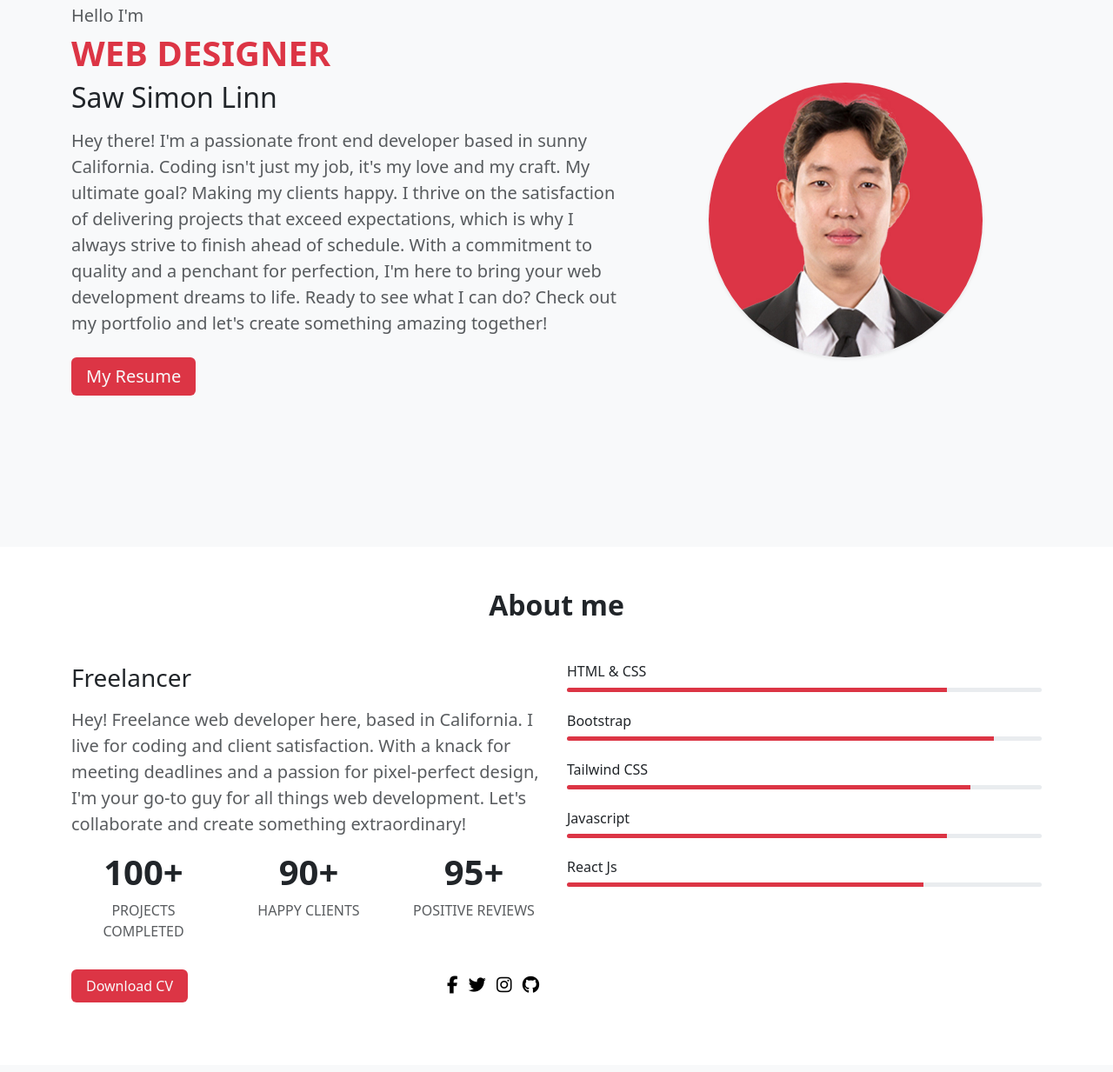
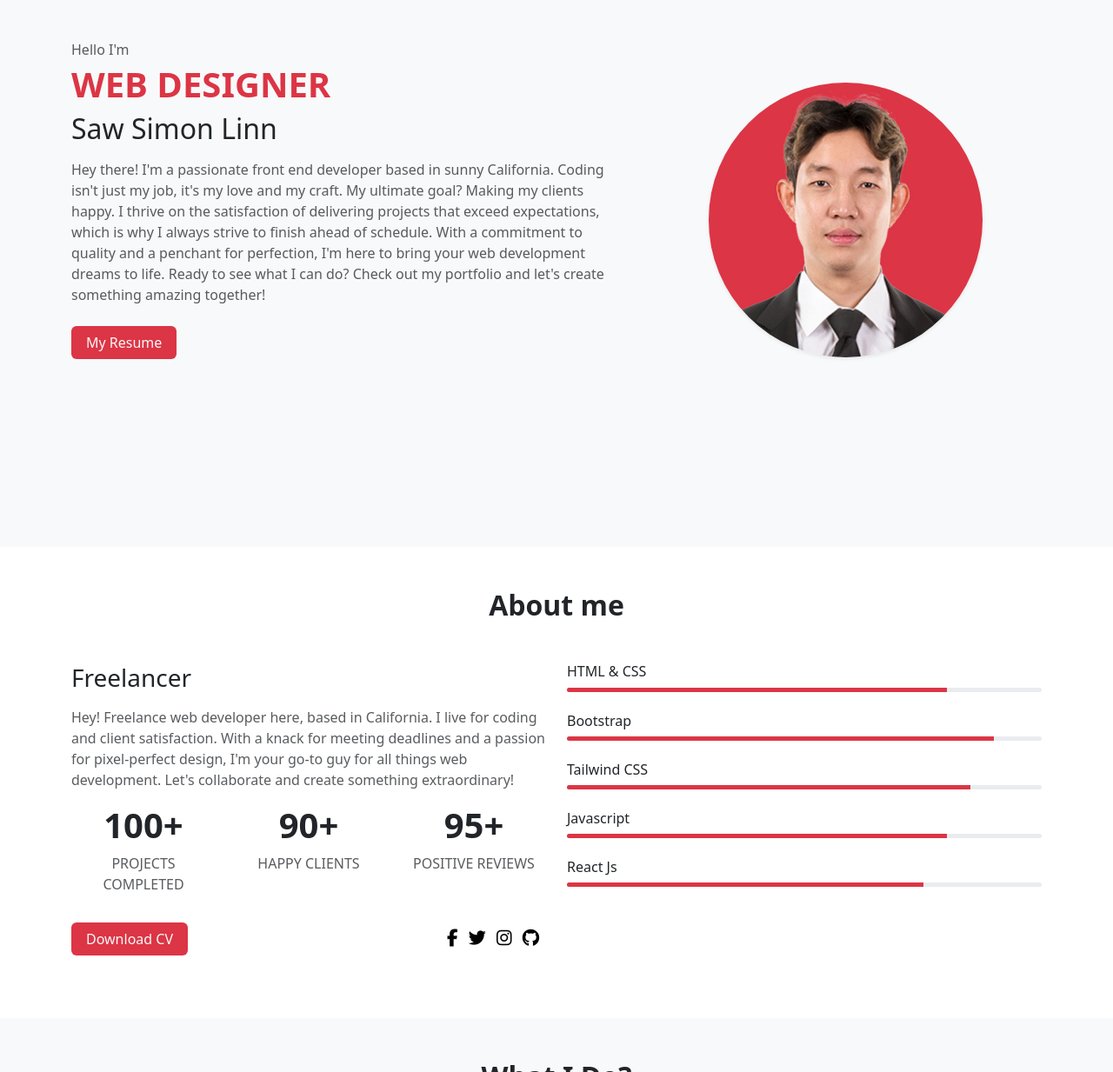
Before and after one commit to SawSimonLinn/my_portfolio_project_1, a plain HTML site: page index.html in a window 1280 px wide. Shown: the part 227-1460 px from the top of the page at 87% size. Drawn offline with nearby package versions, Linux system fonts and the light colour scheme.

Commit message:
Update index.html

```diff
--- a/index.html
+++ b/index.html
@@ -126,12 +126,12 @@
             </div>
           </div>
           <div class="col-md-7 mt-5 order-md-first mt-md-0">
-            <p class="text-muted fs-5 mb-1">Hello I'm</p>
+            <p class="text-muted mb-1">Hello I'm</p>
             <h1 class="text-danger text-uppercase fs-1 fw-bold">
               Web Designer
             </h1>
             <h2 class="fs-2">Saw Simon Linn</h2>
-            <p class="mt-3 fs-5 text-muted">
+            <p class="mt-3 text-muted">
               Hey there! I'm a passionate front end developer based in sunny
               California. Coding isn't just my job, it's my love and my craft.
               My ultimate goal? Making my clients happy. I thrive on the
@@ -142,7 +142,7 @@
               do? Check out my portfolio and let's create something amazing
               together!
             </p>
-            <a class="mt-2 px-3 fs-5 btn bg-danger text-light" href="#"
+            <a class="mt-2 px-3 btn bg-danger text-light" href="#"
               >My Resume</a
             >
           </div>
@@ -168,7 +168,7 @@
               <div class="about-text">
                 <h3 class="fs-3 mb-3">Freelancer</h3>
               </div>
-              <p class="text-muted text-break fs-5">
+              <p class="text-muted text-break">
                 Hey! Freelance web developer here, based in California. I live
                 for coding and client satisfaction. With a knack for meeting
                 deadlines and a passion for pixel-perfect design, I'm your go-to
```
